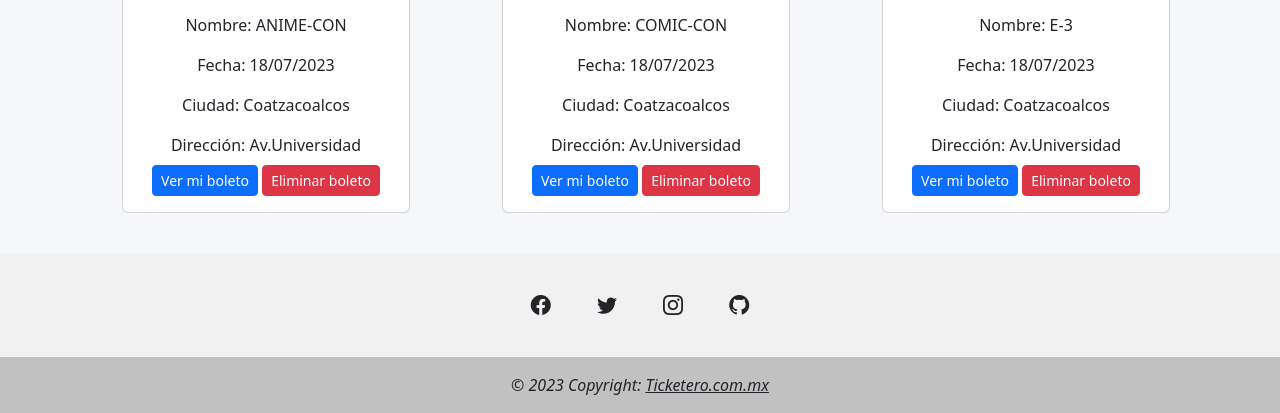
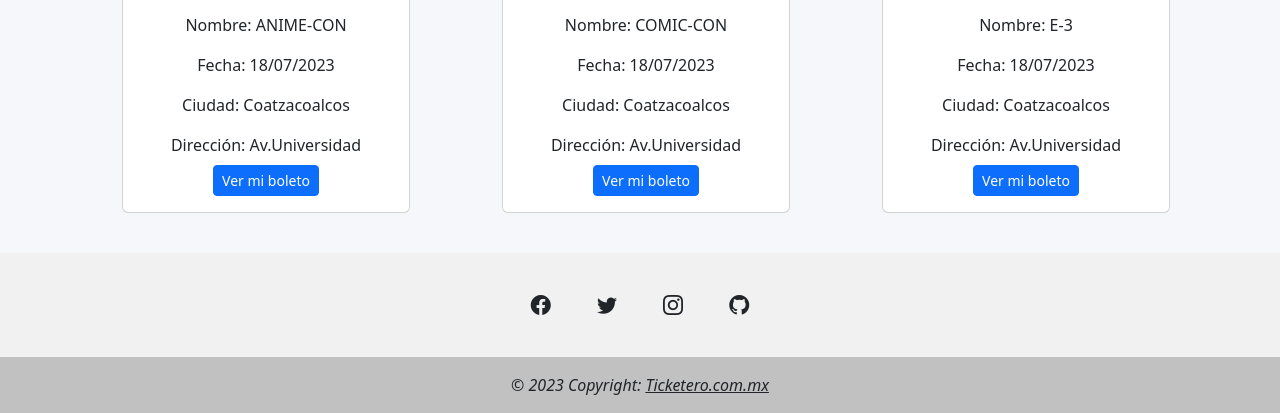
Before and after one commit to rogexs/ticketero, a plain HTML site: page views/comprador/misBoletos.html in a window 1280 px wide. Shown: the part 498-911 px from the top of the page. Drawn offline with nearby package versions, Linux system fonts and the light colour scheme; a web font is replaced by a local one.

Commit message:
Eliminar boleto, borrado

```diff
--- a/views/comprador/misBoletos.html
+++ b/views/comprador/misBoletos.html
@@ -104,8 +104,7 @@
               <li class="list-group-item">Dirección: Av.Universidad</li>
             </ul>
             <a href="/views/comprador/miBoleto.html" class="btn btn-primary btn-sm">Ver mi boleto</a>
-            <a href="#" class="btn btn-danger btn-sm " data-bs-toggle="modal"
-              data-bs-target="#eliminarBoletoModal">Eliminar boleto</a>
+
           </div>
         </div>
       </div>
@@ -122,8 +121,7 @@
               <li class="list-group-item">Dirección: Av.Universidad</li>
             </ul>
             <a href="/views/comprador/miBoleto.html" class="btn btn-primary btn-sm">Ver mi boleto</a>
-            <a href="#" class="btn btn-danger btn-sm" data-bs-toggle="modal"
-              data-bs-target="#eliminarBoletoModal">Eliminar boleto</a>
+
           </div>
         </div>
       </div>
@@ -140,8 +138,7 @@
               <li class="list-group-item">Dirección: Av.Universidad</li>
             </ul>
             <a href="/views/comprador/miBoleto.html" class="btn btn-primary btn-sm">Ver mi boleto</a>
-            <a href="#" class="btn btn-danger btn-sm" data-bs-toggle="modal"
-              data-bs-target="#eliminarBoletoModal">Eliminar boleto</a>
+
           </div>
         </div>
       </div>
```
